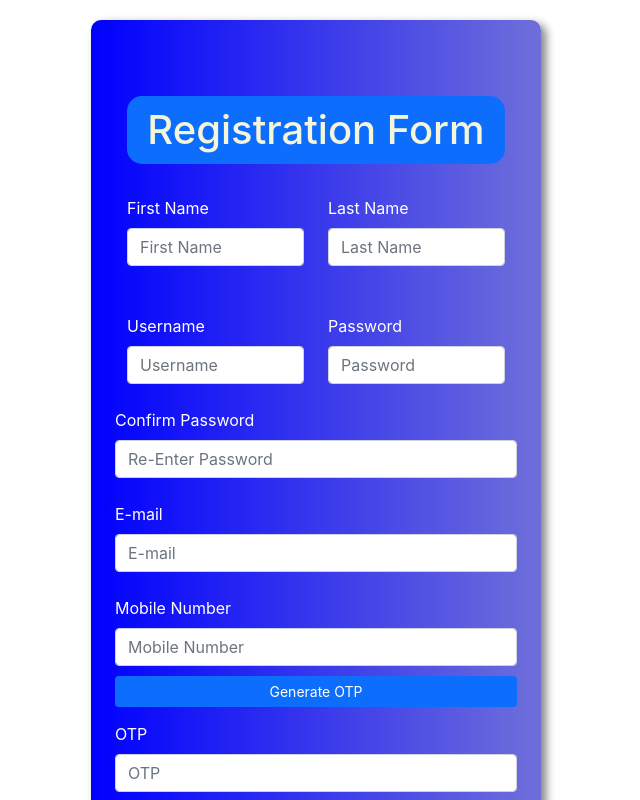
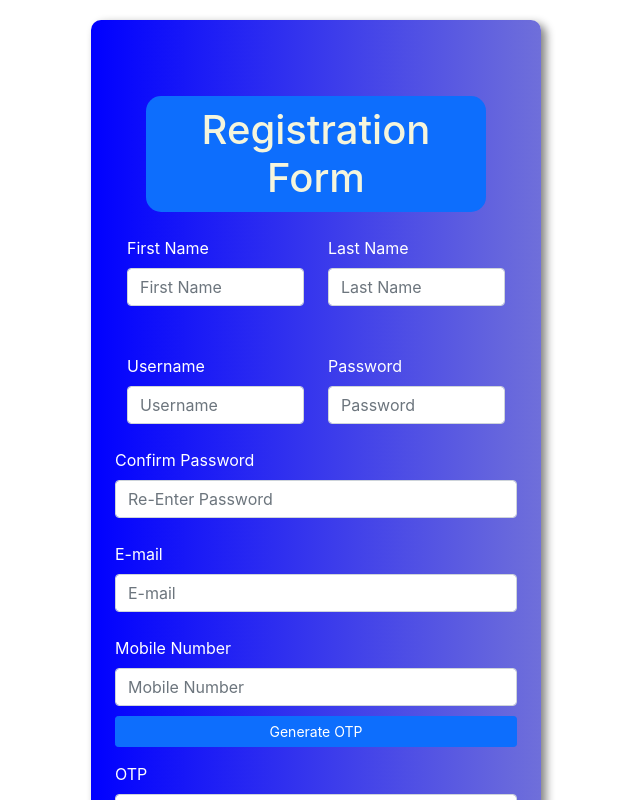
Before and after one commit to Animesh-03/Car-Parking-Solutions, a React (Create React App) app: page /register in a window 1280 px wide. Shown: the top 800 px of the page, without its empty margins (324-964 px from the left). Built offline with nearby package versions, Linux system fonts and the light colour scheme.

Commit message:
commit for fun

```diff
--- a/src/App.css
+++ b/src/App.css
@@ -696,8 +696,12 @@ form.form-control{
 .register-h1{
   background-color: #0d6efd;
   padding:10px;
+  padding-left: 38px;
+  padding-right: 38px;
+  width: 90%;
   color: beige;
   border-radius: 15px;
+  margin:auto;
 }
 
 .employee-dashboard{
```
